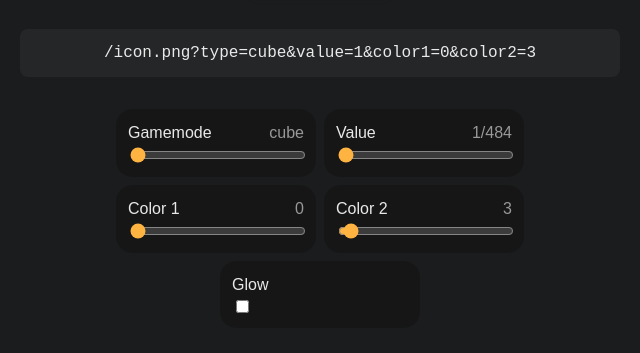
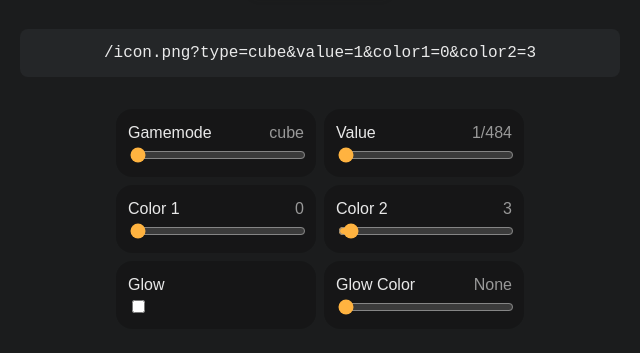
Before and after one commit to oatmealine/gd-icon-renderer-web, a plain HTML site: page public/index.html in a window 1280 px wide. Shown: the part 169-522 px from the top of the page, without its empty margins (320-960 px from the left). Drawn offline with Linux system fonts and the light colour scheme.

Commit message:
glow color

```diff
--- a/public/index.html
+++ b/public/index.html
@@ -34,6 +34,10 @@
           <div class="input-label"><label for="input-glow">Glow</label><div></div></div>
           <input type="checkbox" value="0" name="glow" id="input-glow">
         </div>
+        <div class="input">
+          <div class="input-label"><label for="input-color3">Glow Color</label><div id="label-color3">None</div></div>
+          <input type="range" min="-1" max="41" value="-1" name="color3" id="input-color3">
+        </div>
       </div>
     </main>
   </body>
--- a/public/script.js
+++ b/public/script.js
@@ -35,6 +35,8 @@ function getURL() {
   params.set('value', $('#input-value').value);
   params.set('color1', $('#input-color1').value);
   params.set('color2', $('#input-color2').value);
+  const col3 = $('#input-color3').value;
+  if (col3 !== '-1') params.set('color3', col3);
   if ($('#input-glow').checked)
     params.set('glow', 1);
 
@@ -58,12 +60,14 @@ document.addEventListener('DOMContentLoaded', () => {
     $('#input-value'),
     $('#input-color1'),
     $('#input-color2'),
+    $('#input-color3'),
     $('#input-glow'),
   ];
 
   $('#input-type').max = Object.keys(gamemodes).length - 1;
   $('#input-color1').max = maxColor - 1;
   $('#input-color2').max = maxColor - 1;
+  $('#input-color3').max = maxColor - 1;
 
   fields.forEach(field => {field.addEventListener('change', updateIcon)});
 
@@ -95,6 +99,13 @@ document.addEventListener('DOMContentLoaded', () => {
   $('#input-color2').addEventListener('input', updateColor2Input);
   updateColor2Input();
 
+  const updateColor3Input = () => {
+    const col3 = $('#input-color3').value;
+    $('#label-color3').innerText = col3 === '-1' ? 'None' : col3;
+  };
+  $('#input-color3').addEventListener('input', updateColor3Input);
+  updateColor3Input();
+
   $('#preview').addEventListener('load', () => {
     $('.icon').animate([
       { 'outline': '4px solid var(--accent-color)' },
```
Also changed, not shown: 2 other files.
